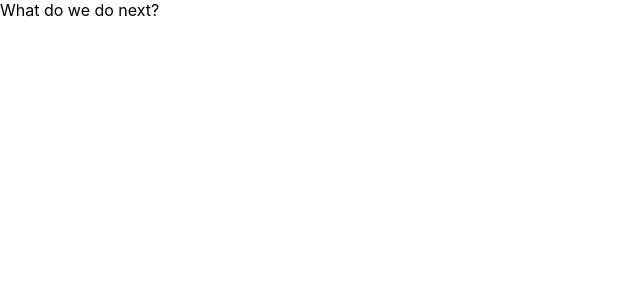
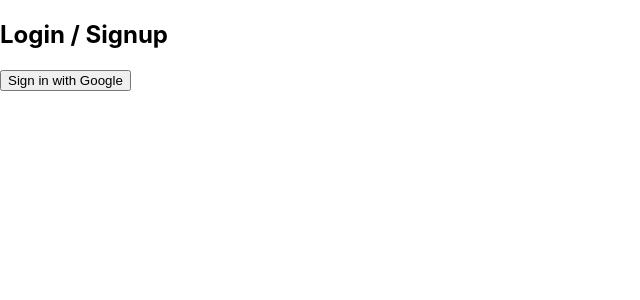
Before and after one commit to wpc3/PullUp-frontend, a React (Create React App) app: page /login in a window 1280 px wide. Shown: the top 300 px of the page, without its empty margins (0-640 px from the left). Built offline with nearby package versions, Linux system fonts and the light colour scheme; no server answers; a web font is replaced by a local one.

Commit message:
Added Google OAuth allowing users a way to sign in using gmail

```diff
--- a/src/App.js
+++ b/src/App.js
@@ -2,15 +2,15 @@
 import "./App.css";
 import {BrowserRouter as Router, Route, Routes} from 'react-router-dom';
 import Home from "./Component/HomePage/Home";
-import Login from "./Component/LoginPage/Login";
+import Login from "./Component/LoginPage/LoginSignup";
 import { GoogleOAuthProvider } from "@react-oauth/google";
 
 function App() {
   return (
     <Router>
       <Routes>
-        <Route path= "/home" Component={Home}/>
-        <Route path="/login" Component={Login}/>
+        <Route path= "/home" Component={<Home/ >}/>
+        <Route path="/login" element={<Login/ >}/>
       </Routes>
     </Router>
   );
--- a/src/Component/LoginPage/Login.jsx
+++ /dev/null
@@ -1,9 +0,0 @@
-import React from 'react'
-
-function Login() {
-  return (
-    <div>What do we do next?</div>
-  )
-}
-
-export default Login
--- /dev/null
+++ b/src/Component/LoginPage/LoginSignup.jsx
@@ -0,0 +1,27 @@
+import React from 'react';
+import { auth, provider } from '../../firebase';
+import { signInWithPopup } from 'firebase/auth';
+import { useNavigate } from 'react-router-dom';
+
+function LoginSignup() {
+  const navigate = useNavigate();
+
+  const handleGoogleLogin = async () => {
+    try {
+      const result = await signInWithPopup(auth, provider);
+      console.log("User signed in:", result.user);
+      navigate('/home');
+    } catch (error) {
+      console.error("Google login error:", error);
+    }
+  };
+
+  return (
+    <div>
+      <h2>Login / Signup</h2>
+      <button onClick={handleGoogleLogin}>Sign in with Google</button>
+    </div>
+  );
+}
+
+export default LoginSignup;
--- /dev/null
+++ b/src/firebase.js
@@ -0,0 +1,14 @@
+import { initializeApp } from 'firebase/app';
+import { getAuth, GoogleAuthProvider } from 'firebase/auth';
+
+const firebaseConfig ={
+    apiKey: process.env.REACT_APP_API_KEY,
+    authDomain: process.env.REACT_APP_AUTH_DOMAIN,
+    projectId: process.env.REACT_APP_PROJECT_ID,
+};
+
+const app = initializeApp(firebaseConfig);
+const auth = getAuth(app);
+const provider = new GoogleAuthProvider();
+
+export {auth, provider };
```
